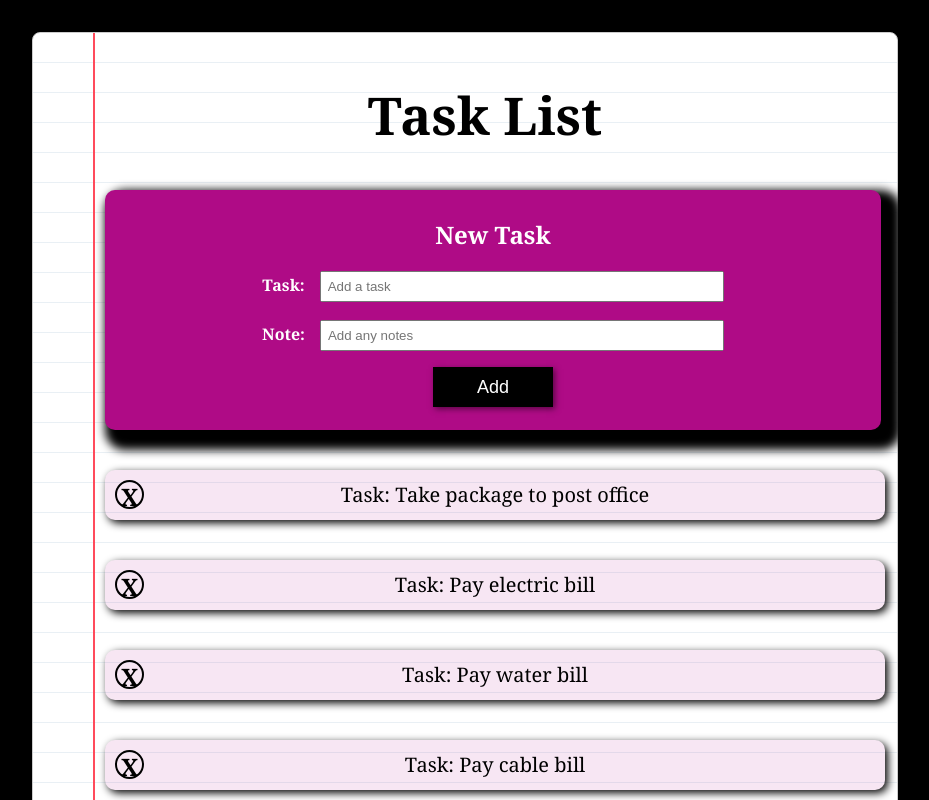
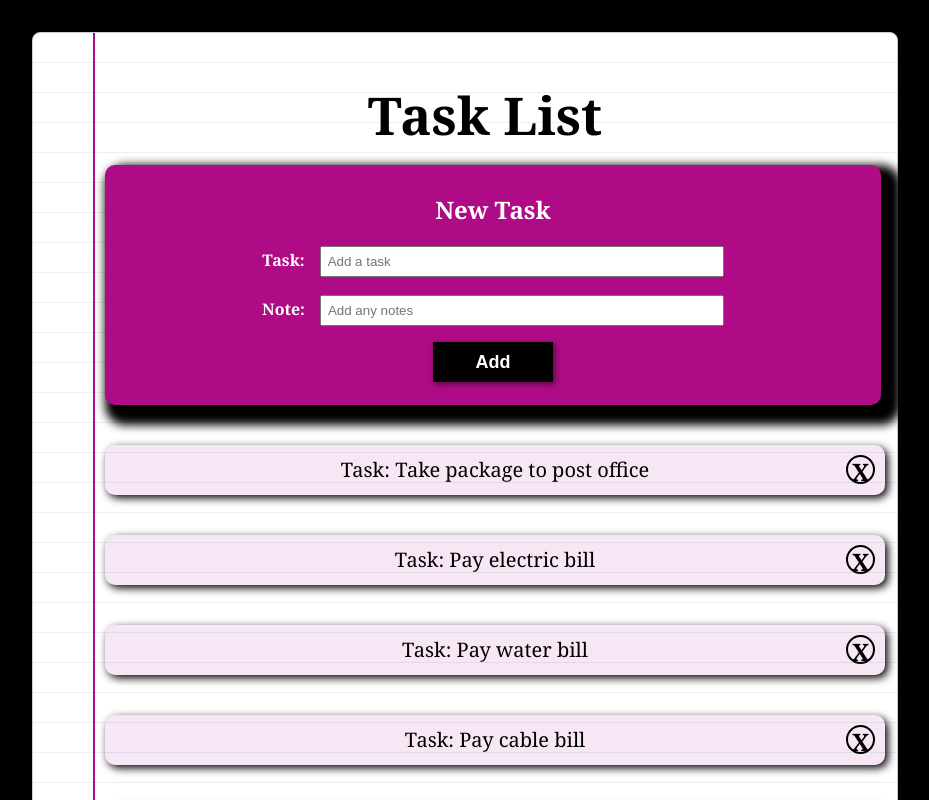
Before and after one commit to mstina03/to-do-list, a React (Create React App) app: page / in a window 1280 px wide. Shown: the top 800 px of the page, without its empty margins (175-1104 px from the left). Built offline with nearby package versions, Linux system fonts and the light colour scheme.

Commit message:
update layout

```diff
--- a/src/App.css
+++ b/src/App.css
@@ -1,22 +1,23 @@
+/* App container styled like a notebook on black desk */
 .App {
   text-align: center;
   min-height: 100vh;
-}
-
-.App-logo {
-  height: 40vmin;
-  pointer-events: none;
-}
-
-@media (prefers-reduced-motion: no-preference) {
-  .App-logo {
-    animation: App-logo-spin infinite 20s linear;
-  }
+  max-width: 90vw;
+  margin: 2rem auto;
+  padding: 2rem 2rem 2rem 4rem;
+  background: repeating-linear-gradient(white, white 29px, #fce4ec 30px);
+  /* light pink line every 30px */
+  border: 1px solid #ff69b4;
+  border-radius: 10px;
+  box-shadow: 0 0 15px rgba(255, 105, 180, 0.4);
+  /* soft hot pink glow */
+  font-family: 'Georgia', serif;
+  line-height: 30px;
+  position: relative;
 }
 
 .App-header {
-  display: flex;
-  flex-direction: column;
+
   align-items: center;
   justify-content: center;
   font-size: calc(10px + 2vmin);
@@ -24,8 +25,6 @@
   margin-left: 40px;
   max-width: 95%;
 }
-
-
 
 .App {
   max-width: 100vh;
@@ -42,7 +41,6 @@
   line-height: 30px;
 }
 
-/* Red left margin line */
 .App::before {
   content: '';
   position: absolute;
@@ -50,11 +48,12 @@
   left: 60px;
   bottom: 0;
   width: 2px;
-  background-color: #ff4b5c;
+  background-color: rgb(175, 11, 134);
 }
 
-/* Optional: give it a textured look */
 body {
-
   background-color: black;
+  margin: 0;
+  padding: 0;
+  font-family: 'Georgia', serif;
 }
--- a/src/components/TaskCard/TaskCard.css
+++ b/src/components/TaskCard/TaskCard.css
@@ -19,13 +19,18 @@
 
 }
 
+.task-card:hover {
+    transform: scale(1.02);
+}
+
+
 .delete-task {
     font-weight: bold;
     font-size: 24px;
     border: 2px solid black;
     border-radius: 50%;
     position: absolute;
-    left: 10px;
+    right: 10px;
     top: 10px;
     display: inline-block;
     width: 25px;
--- a/src/components/TaskForm/TaskForm.css
+++ b/src/components/TaskForm/TaskForm.css
@@ -45,4 +45,11 @@
     color: white;
     font-size: 18px;
     height: 40px;
+    font-weight: bold;
 }
+
+button:hover {
+    background-color: rgba(220, 155, 203);
+    color: black;
+
+}
```
